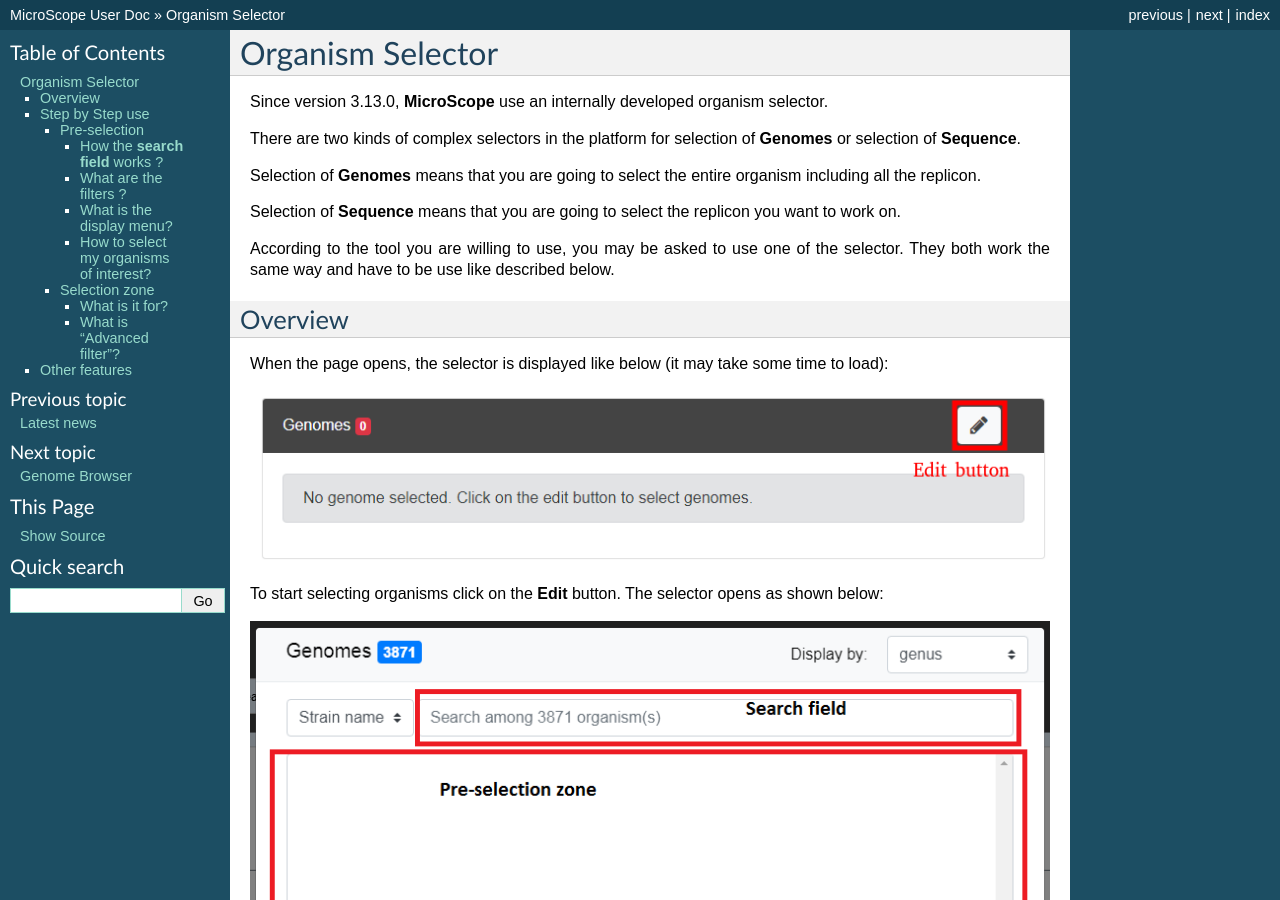
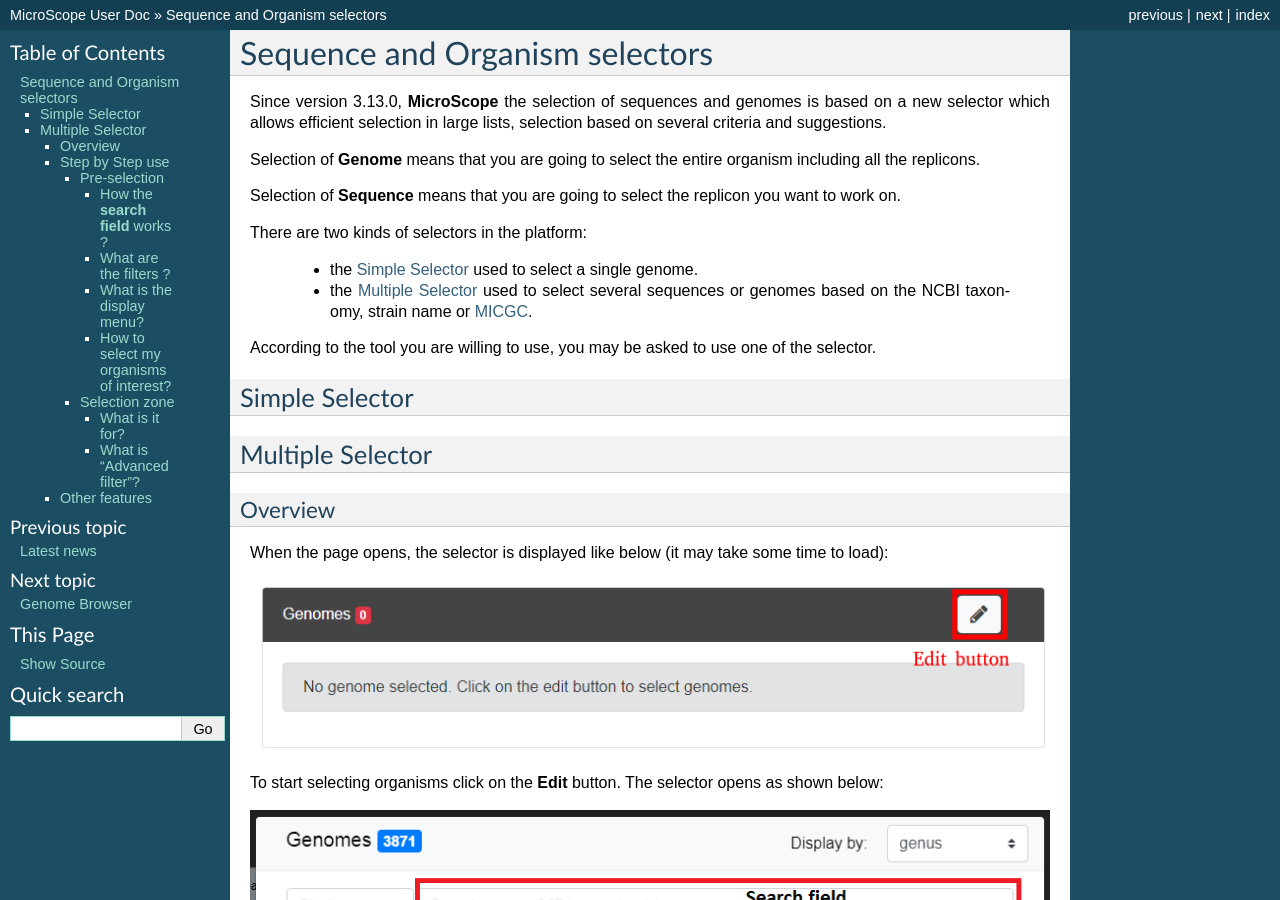
Before and after one commit to labgem/microscope-user-doc, a Sphinx documentation site: the page built from docs/content/overview/organismselection.rst, in a window 1280 px wide and 900 px high. Built offline with Sphinx 7.4.7, drawn with Linux system fonts in a browser that asks for light colours; formulas are drawn with MathJax 3; some of the changed text lies outside the part shown.

Commit message:
Basic work on selector help.

```diff
--- a/docs/content/overview/organismselection.rst
+++ b/docs/content/overview/organismselection.rst
@@ -1,20 +1,34 @@
 .. _selector:
 
-##################
-Organism Selector
-##################
+###############################
+Sequence and Organism selectors
+###############################
 
-Since version 3.13.0, **MicroScope** use an internally developed organism selector.
+Since version 3.13.0, **MicroScope** the selection of sequences and genomes is based on a new selector
+which allows efficient selection in large lists, selection based on several criteria and suggestions.
 
-There are two kinds of complex selectors in the platform for selection of **Genomes** or selection of **Sequence**.
-
-Selection of **Genomes** means that you are going to select the entire organism including all the replicon.
+Selection of **Genome** means that you are going to select the entire organism including all the replicons.
 
 Selection of **Sequence** means that you are going to select the replicon you want to work on.
 
+There are two kinds of selectors in the platform:
+
+  - the :ref:`simple-selector` used to select a single genome.
+  - the :ref:`multiple-selector` used to select several sequences or genomes based on the NCBI taxonomy, strain name or :ref:`MICGC <micgc>`.
+
 According to the tool you are willing to use, you may be asked to use one of the selector.
-They both work the same way and have to be use like described below.
 
+.. _simple-selector:
+
+---------------
+Simple Selector
+---------------
+
+.. _multiple-selector:
+
+----------------
+Multiple Selector
+----------------
 
 Overview
 ========
```
